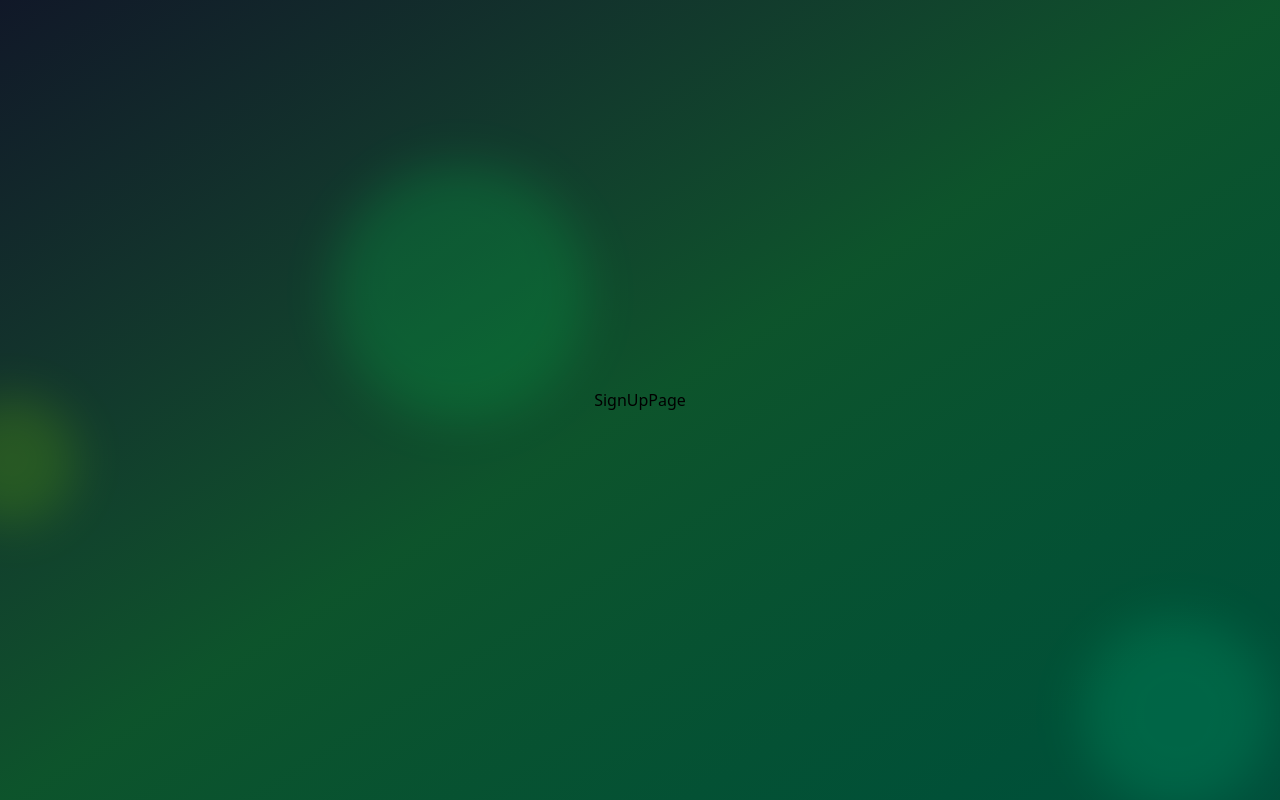
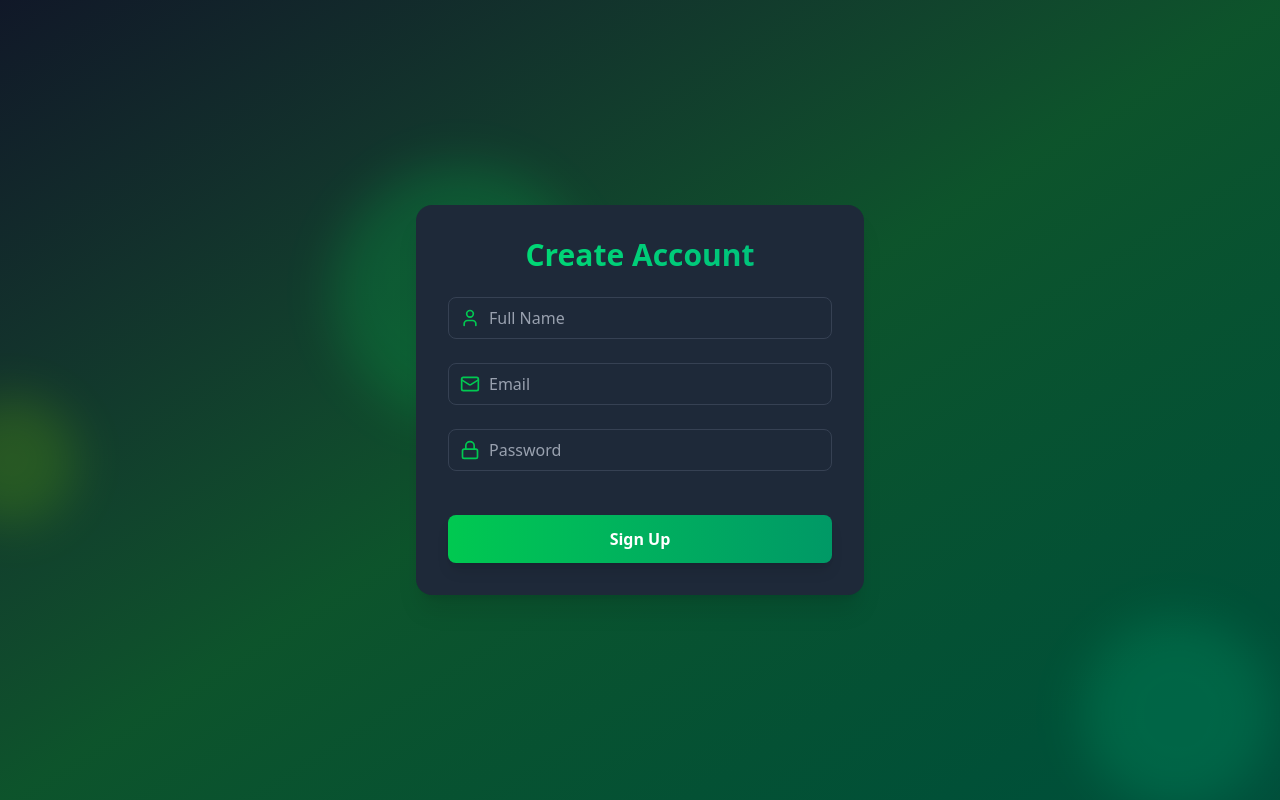
Before and after one commit to Elddar00/secure-mern-app, a React (Vite) app in the folder frontend/: page /signup in a window 1280 px wide. Built offline with nearby package versions, Linux system fonts and the light colour scheme.

Commit message:
Signup Page - Form

```diff
--- a/frontend/package.json
+++ b/frontend/package.json
@@ -12,6 +12,7 @@
   "dependencies": {
     "@tailwindcss/postcss": "^4.1.3",
     "framer-motion": "^12.6.3",
+    "lucide-react": "^0.487.0",
     "react": "^19.0.0",
     "react-dom": "^19.0.0",
     "react-router-dom": "^7.5.0"
--- /dev/null
+++ b/frontend/src/components/Input.jsx
@@ -0,0 +1,14 @@
+const Input = ({ icon: Icon, ...props }) => {
+  return (
+    <div className="relative mb-6">
+      <div className="absolute inset-y-0 left-0 flex items-center pl-3 pointer-events-none">
+        <Icon className="size-5 text-green-500" />
+      </div>
+      <input
+        {...props}
+        className="w-full pl-10 pr-3 py-2 bg-gray-800 bg-opacity-50 rounded-lg border border-gray-700 focus:border-green-500 focus:ring-2 focus:ring-green-500 text-white placeholder-gray-400 transition duration-200"
+      />
+    </div>
+  );
+};
+export default Input;
--- a/frontend/src/page/SignUpPage.jsx
+++ b/frontend/src/page/SignUpPage.jsx
@@ -1,7 +1,65 @@
-import React from "react";
+import React, { useState } from "react";
+import { motion } from "framer-motion";
+import Input from "../components/Input";
+import { Lock, Mail, User } from "lucide-react";
 
 const SignUpPage = () => {
-  return <div>SignUpPage</div>;
+  const [name, setName] = useState("");
+  const [email, setEmail] = useState("");
+  const [password, setPassword] = useState("");
+
+  const handleSignUp = (e) => {
+    e.preventDefault();
+  };
+  return (
+    <motion.div
+      initial={{ opacity: 0, y: 20 }}
+      animate={{ opacity: 1, y: 0 }}
+      transition={{ duration: 0.5 }}
+      className="max-w-md w-full bg-gray-800 bg-opacity-50 backdrop-filter backdrop-blur-xl rounded-2xl shadow-xl overflow-hidden"
+    >
+      <div className="p-8">
+        <h2 className="text-3xl font-bold mb-6 text-center bg-gradient-to-r from-green-400 to-emerald-500 text-transparent bg-clip-text">
+          Create Account
+        </h2>
+        <form onSubmit={handleSignUp}>
+          <Input
+            icon={User}
+            type="text"
+            placeholder="Full Name"
+            value={name}
+            onChange={(e) => setName(e.target.value)}
+          />
+          <Input
+            icon={Mail}
+            type="email"
+            placeholder="Email"
+            value={email}
+            onChange={(e) => setEmail(e.target.value)}
+          />
+          <Input
+            icon={Lock}
+            type="password"
+            placeholder="Password"
+            value={password}
+            onChange={(e) => setPassword(e.target.value)}
+          />
+
+          <motion.button
+            className="mt-5 w-full py-3 px-4 bg-gradient-to-r from-green-500 to-emerald-600 text-white
+						font-bold rounded-lg shadow-lg hover:from-green-600
+						hover:to-emerald-700 focus:outline-none focus:ring-2 focus:ring-green-500 focus:ring-offset-2
+						 focus:ring-offset-gray-900 transition duration-200"
+            whileHover={{ scale: 1.02 }}
+            whileTap={{ scale: 0.98 }}
+            type="submit"
+          >
+            Sign Up
+          </motion.button>
+        </form>
+      </div>
+    </motion.div>
+  );
 };
 
 export default SignUpPage;
```
Also changed, not shown: 1 other file (tests, documents, lock files or other folders).
